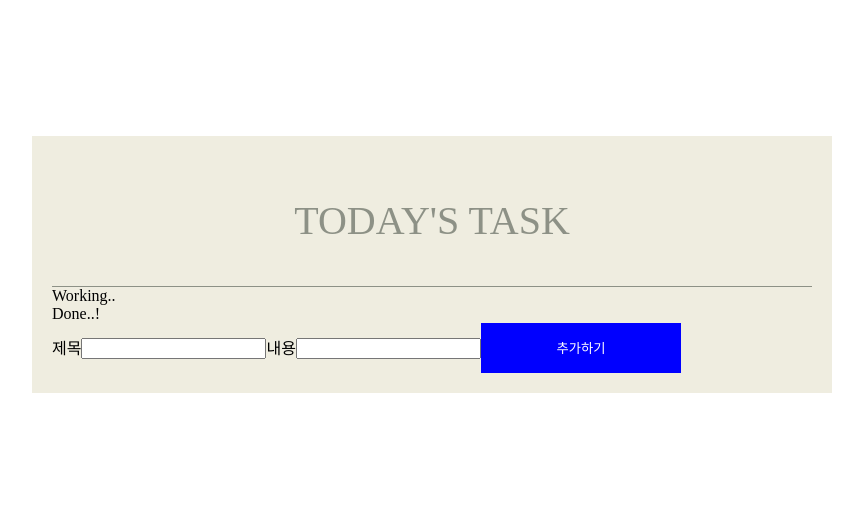
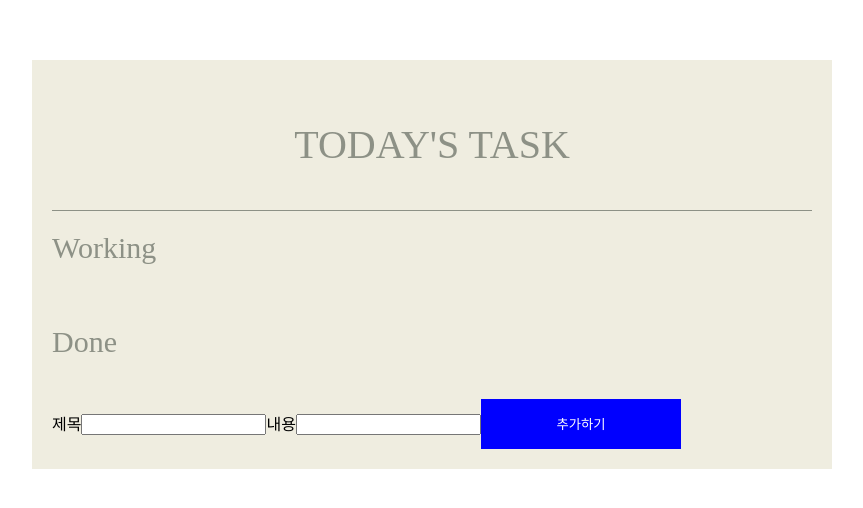
Before and after one commit to hb9901/to-do-list, a React (Vite) app: page / in a window 1280 px wide. Shown: the part 136-644 px from the top of the page, without its empty margins (208-1071 px from the left). Built offline with nearby package versions, Linux system fonts and the light colour scheme.

Commit message:
style: todo-list-view 스타일 구현

```diff
--- a/src/App.css
+++ b/src/App.css
@@ -1,7 +1,7 @@
-.layout-wrapper{
+.layout-wrapper {
   max-width: 1160px;
   min-width: 760px;
   padding: 20px;
 
-  background-color: #EFEDE0;;
+  background-color: #efede0;
 }
--- a/src/App.jsx
+++ b/src/App.jsx
@@ -40,13 +40,13 @@ export default function App () {
         <TodoListView
           onDelete={handleDelete}
           onToggleDone={handleToggleDone}
-          title={"Working.."}
+          title={"Working"}
           list={workList}
         />
         <TodoListView
           onDelete={handleDelete}
           onToggleDone={handleToggleDone}
-          title={"Done..!"}
+          title={"Done"}
           list={doneList}
         />
         <TodoInputForm onAdd={handleAdd} />
--- a/src/components/Header/Header.css
+++ b/src/components/Header/Header.css
@@ -1,4 +1,4 @@
-.header-wrapper{
+.header-wrapper {
   display: flex;
   align-items: center;
   justify-content: center;
@@ -8,7 +8,7 @@
 
   font-size: 40px;
 
-    color: #8D9186;
-    background-color: #EFEDE0;
-    border-bottom: 1px solid #8D9186 ;
+  color: #8d9186;
+  background-color: #efede0;
+  border-bottom: 1px solid #8d9186;
 }
--- a/src/components/TodoListView/TodoListView.css
+++ b/src/components/TodoListView/TodoListView.css
@@ -0,0 +1,17 @@
+.todo-list-wrapper {
+  padding-top: 20px;
+}
+
+.todo-list-title {
+  color: #8d9186;
+
+  font-size: 30px;
+}
+
+.todo-list-view{
+    display: grid;
+    grid-template-columns: repeat(3, 1fr);
+
+    padding: 20px;
+    gap: 20px
+}
--- a/src/components/TodoListView/TodoListView.jsx
+++ b/src/components/TodoListView/TodoListView.jsx
@@ -5,6 +5,7 @@ export default function TodoListView({ onDelete, onToggleDone, title, list }) {
   return (
     <div className="todo-list-wrapper">
       <div className="todo-list-title">{title}</div>
+      <div className="todo-list-view">
         {list.map((todo) => {
           return (
             <Card
@@ -19,5 +20,6 @@ export default function TodoListView({ onDelete, onToggleDone, title, list }) {
           );
         })}
       </div>
+    </div>
   );
 }
```
Lines whose indentation alone changed are shown as unchanged.
